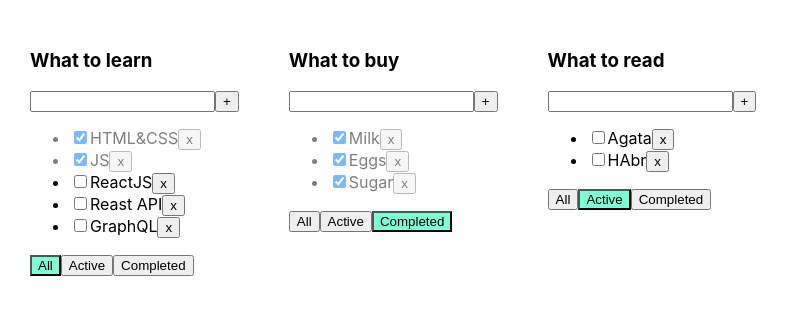
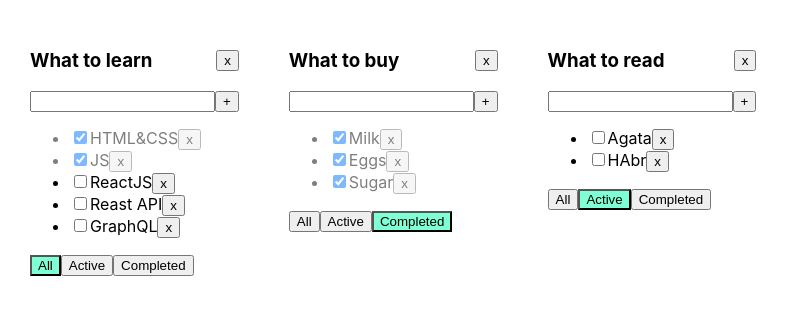
Before and after one commit to dyv21/one-moretodolist, a React (Create React App) app: page / in a window 1280 px wide. Shown: the top 314 px of the page, without its empty margins (0-789 px from the left). Built offline with nearby package versions, Linux system fonts and the light colour scheme.

Commit message:
add remove todoLists

```diff
--- a/src/App.css
+++ b/src/App.css
@@ -21,3 +21,9 @@
 .is-done {
   opacity: 0.5;
 }
+
+.todolist-title-container {
+  display: flex;
+  align-items: center;
+  justify-content: space-between;
+}
--- a/src/App.tsx
+++ b/src/App.tsx
@@ -2,12 +2,17 @@ import React, {useState} from 'react';
 import './App.css';
 import {TodoList} from "./components/TodoList/TodoList";
 import {v1} from 'uuid'
+import {TaskPropsType} from "./components/Task/TaskList";
 
 export type FilterValuesType = 'all' | 'active' | 'completed'
-type TodoListType = {
+export type TodoListType = {
   id: string
   title: string
   filter: FilterValuesType
+}
+
+type TasksStateType = {
+  [key: string]: TaskPropsType[]
 }
 
 function App() {
@@ -23,7 +28,7 @@ function App() {
   ]);
 
 
-  const [tasksObj, setTasksObj] = useState({
+  const [tasksList, setTasksList] = useState<TasksStateType>({
     [todoListId1]: [
       {id: v1(), title: "HTML&CSS", isDone: true},
       {id: v1(), title: "JS", isDone: true},
@@ -45,11 +50,17 @@ function App() {
     ],
   })
 
+  const removeTodolistHandler = (id: string) => {
+    setTodoLists(todoLists.filter(todo => todo.id !== id))
+    delete tasksList[id];
+    setTasksList({...tasksList})
+  }
+
   const removeTask = (id: string, todolistId: string) => {
 
-    let tasks = tasksObj[todolistId]
-    tasksObj[todolistId] = tasks.filter(t => t.id !== id)
-    setTasksObj({...tasksObj})
+    let tasks = tasksList[todolistId]
+    tasksList[todolistId] = tasks.filter(t => t.id !== id)
+    setTasksList({...tasksList})
   }
   const changeFilter = (filter: FilterValuesType, todolistId: string) => {
     setTodoLists(todoLists.map(t => (t.id === todolistId ? {...t, filter} : t)))
@@ -57,26 +68,25 @@ function App() {
 
   const addTask = (title: string, todolistId: string) => {
     let newTaskTemplate = {id: v1(), title: title, isDone: false}
-    let tasks = tasksObj[todolistId]
+    let tasks = tasksList[todolistId]
 
-    tasksObj[todolistId] = Array(newTaskTemplate, ...tasks)
-    setTasksObj({...tasksObj})
+    tasksList[todolistId] = Array(newTaskTemplate, ...tasks)
+    setTasksList({...tasksList})
   }
 
   const changeTaskStatus = (taskId: string, isDone: boolean, todolistId: string) => {
-    let tasks = tasksObj[todolistId]
+    let tasks = tasksList[todolistId]
     let task = tasks.find(task => task.id === taskId)
     if (task) {
       task.isDone = isDone
-      setTasksObj({...tasksObj})
+      setTasksList({...tasksList})
     }
-
   }
 
   return (
     <div className="App">
       {todoLists.map((tl) => {
-        let tasksForTodolist = tasksObj[tl.id];
+        let tasksForTodolist = tasksList[tl.id];
         if (tl.filter === 'active') {
           tasksForTodolist = tasksForTodolist.filter(task => !task.isDone)
         }
@@ -94,6 +104,7 @@ function App() {
           addTask={addTask}
           changeTaskStatus={changeTaskStatus}
           filter={tl.filter}
+          removeTodolistHandler={removeTodolistHandler}
         />
       })}
     </div>
--- a/src/components/Task/TaskButton.tsx
+++ b/src/components/Task/TaskButton.tsx
@@ -5,6 +5,6 @@ type TaskButtonType = {
   onClickHandler?: () => void
   className?: string
 }
-export const TaskButton = ({title, onClickHandler, className}: TaskButtonType) => {
-  return <button className={className} onClick={onClickHandler}>{title}</button>
-};
+export const TaskButton = ({title, onClickHandler, className}: TaskButtonType) => (
+  <button className={className} onClick={onClickHandler}>{title}</button>
+)
--- a/src/components/Task/TaskList.tsx
+++ b/src/components/Task/TaskList.tsx
@@ -1,7 +1,6 @@
 import React, {ChangeEvent} from 'react';
 import {TaskButton} from "./TaskButton";
 import {TasksListPropsType} from "../TodoList/TodoList";
-
 
 export type TaskPropsType = {
   id: string
@@ -9,14 +8,11 @@ export type TaskPropsType = {
   isDone: boolean
 }
 
-
 export const TaskList = (props: TasksListPropsType) => {
-  console.log(props)
 
   return (
     <ul>
       {props.tasks.map(({id, title, isDone}) => {
-
         const onCheckBoxChange = (e: ChangeEvent<HTMLInputElement>) => {
           props.changeTaskStatus(id, e.currentTarget.checked, props.todoListId)
         }
--- a/src/components/TodoList/TodoList.tsx
+++ b/src/components/TodoList/TodoList.tsx
@@ -3,7 +3,7 @@ import {TaskListTitle} from "../Task/TaskListTitle";
 import {TaskInput} from "../Task/TaskInput";
 import {TaskList, TaskPropsType} from "../Task/TaskList";
 import {TaskButton} from "../Task/TaskButton";
-import {FilterValuesType} from "../../App";
+import {FilterValuesType, TodoListType} from "../../App";
 
 export type TasksListPropsType = {
   tasks: Array<TaskPropsType>,
@@ -21,6 +21,7 @@ export type TodoListPropsType = {
   filter: FilterValuesType,
   id: string,
   title: string
+  removeTodolistHandler: (id:string) => void,
 }
 
 export const TodoList = (props: TodoListPropsType) => {
@@ -31,9 +32,14 @@ export const TodoList = (props: TodoListPropsType) => {
   const onChangeActiveHandler = () => props.changeFilter('active', props.id)
   const onChangeCompletedHandler = () => props.changeFilter('completed', props.id)
 
+
   return (
     <div>
-      <TaskListTitle title={props.title}/>
+      <div className="todolist-title-container">
+        <TaskListTitle title={props.title}/>
+        <TaskButton title={'x'} onClickHandler={()=> props.removeTodolistHandler(props.id)} />
+      </div>
+
       <TaskInput
         addTask={props.addTask}
         setInputValue={setInputValue}
```
Also changed, not shown: src/components/Task/TaskInput.tsx (+4 -7 lines).
